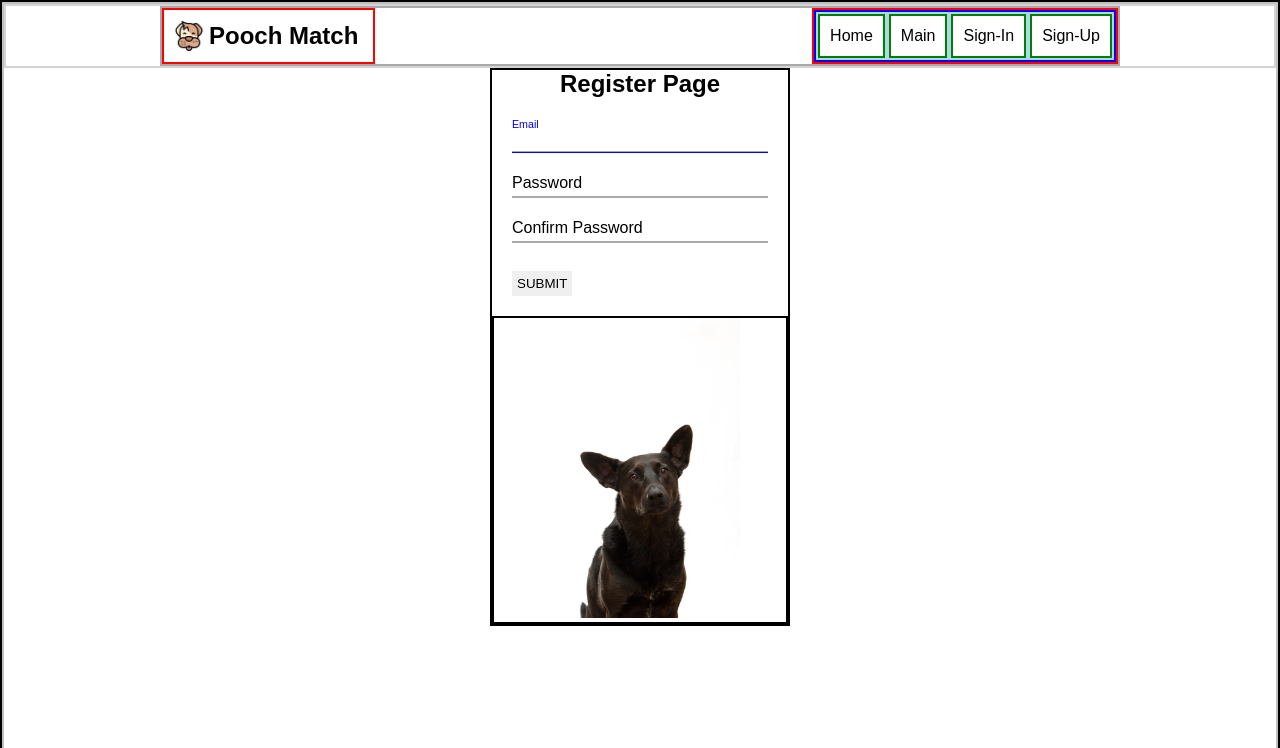
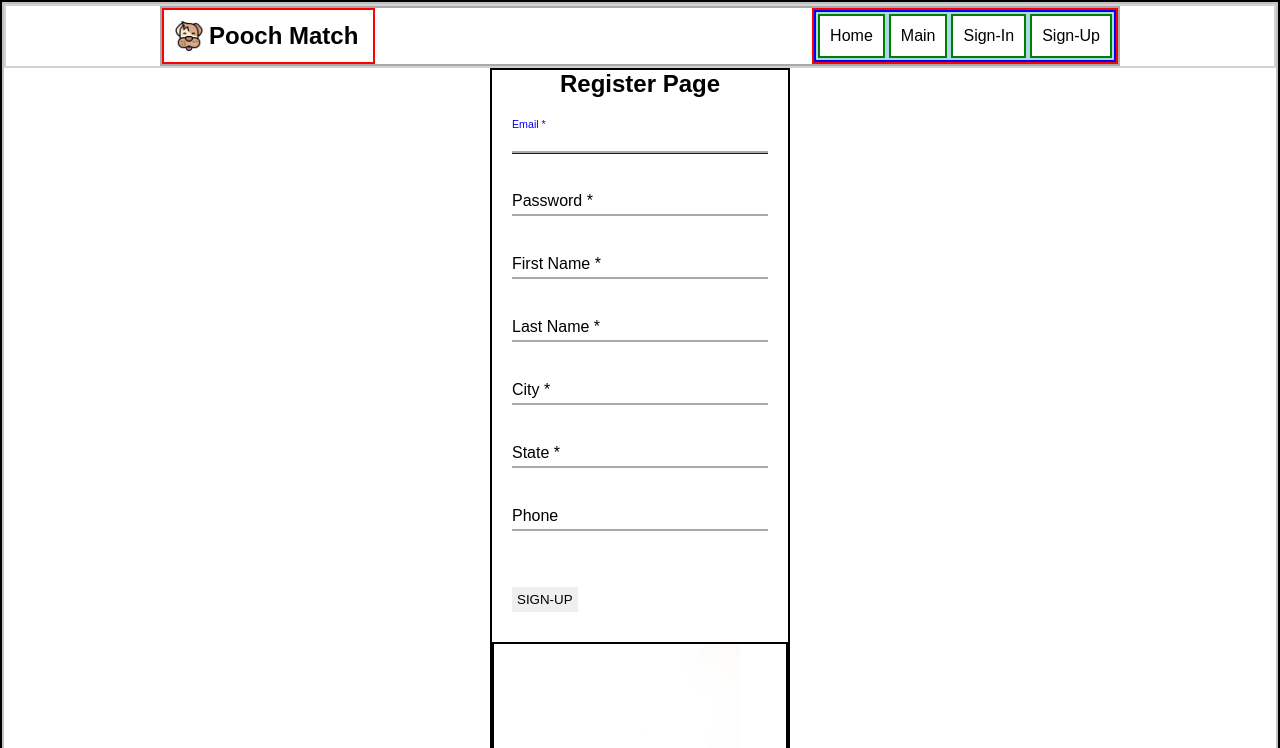
Before and after one commit to SleepyJen/PoochMatch, a React (Create React App) app in the folder client/: page /user/sign-up in a window 1280 px wide. Shown: the top 748 px of the page. Built offline with nearby package versions, Linux system fonts and the light colour scheme.

Commit message:
updated inputs and routes

```diff
--- a/client/src/App.js
+++ b/client/src/App.js
@@ -33,13 +33,9 @@ function App() {
             <MainPage />
           </Route>
 
-          {/*  */}
 
-          <Route exact path="/user">
-            <UserPage />
-          </Route>
 
-          {/*  */}
+
 
           <Route exact path="/user/sign-in">
             <SignInPage />
@@ -47,6 +43,10 @@ function App() {
 
           <Route exact path="/user/sign-up">
             <SignUpPage />
+          </Route>
+
+          <Route path="/user">
+            <UserPage />
           </Route>
 
           {/*  */}
--- a/client/src/views/SignInPage/SignInPage.css
+++ b/client/src/views/SignInPage/SignInPage.css
@@ -48,7 +48,7 @@ div.group {
             content: '';
 
             position: absolute;
-            top: 75%;
+            top: 55%;
             left: 50%;
             right: 50%;
             /* bottom: 0.6em; */
@@ -75,3 +75,18 @@ div.group {
                 width: 100%;
             }
 /*  */
+
+input.input:not([value=""]):not(:focus):optional + .border::after
+{
+    background: green;
+    left: 0;
+    right: 0;
+    width: 100%;
+}
+
+input.input:not([value=""]):not(:focus):optional + .border .text
+{
+    color: green;
+    top: 0;
+    font-size: 8pt;
+}
--- a/client/src/views/SignInPage/SignInPage.js
+++ b/client/src/views/SignInPage/SignInPage.js
@@ -4,15 +4,16 @@ import './SignInPage.css'
 
 
 
+const initState = {
+  email: '',
+  password: ''
+};
+
 class SignInPage extends Component {
 
   constructor () {
     super()
-
-    this.state = {
-      email: '',
-      password: ''
-    };
+    this.state = initState;
   }
 
 
@@ -34,7 +35,7 @@ class SignInPage extends Component {
     // if (user) { console.log('User:', user, '√') }
     /*  */
 
-    this.setState({ email:'' , password:'' })
+    this.setState({ initState })
   };
 
 
@@ -87,8 +88,9 @@ class SignInPage extends Component {
 
           <input
             type="submit"
-            name="submit"
-            value="SUBMIT"
+            name="login"
+            className="login-btn"
+            value="Login"
           />
         </form>
         <div className="img-comp">
--- a/client/src/views/SignUpPage/SignUpPage.css
+++ b/client/src/views/SignUpPage/SignUpPage.css
@@ -48,10 +48,10 @@ div.group {
             content: '';
 
             position: absolute;
-            top: 75%;
+            top: 55%;
             left: 50%;
             right: 50%;
-            /* bottom: 50%; */
+            /* bottom: 0.6em; */
             transition: 0.3s all ease;
 
             width: 0;
@@ -75,3 +75,18 @@ div.group {
                 width: 100%;
             }
 /*  */
+
+input.input:not([value=""]):not(:focus):optional + .border::after
+{
+    background: green;
+    left: 0;
+    right: 0;
+    width: 100%;
+}
+
+input.input:not([value=""]):not(:focus):optional + .border .text
+{
+    color: green;
+    top: 0;
+    font-size: 8pt;
+}
--- a/client/src/views/SignUpPage/SignUpPage.js
+++ b/client/src/views/SignUpPage/SignUpPage.js
@@ -1,20 +1,40 @@
 import React, { Component } from 'react'
 import './SignUpPage.css'
 // import db from '../../data.json'
+import axios from 'axios';
 
 
+
+const initState = {
+  email: '',
+  password: '',
+  first_name: '',
+  last_name: '',
+  city: '',
+  state: '',
+  phone: '',
+  // c_password: ''
+};
 
 class SignUpPage extends Component {
 
   constructor () {
     super()
+    this.state = initState;
+  }
 
-    this.state = {
-      email: '',
-      password: '',
-      c_password: ''
+
+
+  createUser = async (data) => {
+    try {
+      const result = await axios.post(
+        '/user/createNewUser' , data
+      );
+      console.log('API Test:',result.data)
+    } catch (err) {
+      console.log(err)
+    }
   };
-  }
 
   handleValue = (event) => {
     const { name , value } = event.target;
@@ -25,8 +45,9 @@ class SignUpPage extends Component {
   submitForm = (event) => {
     event.preventDefault()
 
-    const { email , password } = this.state;
-    console.log({ email , password })
+    // const { email , password } = this.state;
+    const user_data = this.state;
+    console.log('Client Data:', { ...user_data })
 
     /*  */
     // let user = db.find( user => (user.email === email));
@@ -37,11 +58,18 @@ class SignUpPage extends Component {
     // }
     /*  */
 
-    this.setState({ email: '', password: '' })
+    this.createUser(user_data)
+    this.setState({ initState  })
   };
 
+
+
   render () {
-    const { email, password, c_password } = this.state;
+    const {
+      email      , password,
+      first_name , last_name,
+      city , state , phone
+    } = this.state;
     const { handleValue, submitForm } = this;
 
     return (
@@ -63,7 +91,7 @@ class SignUpPage extends Component {
             />
             <label htmlFor="email" className="border">
               <span className="text">
-                  Email
+                Email *
               </span>
             </label>
           </div>
@@ -79,7 +107,7 @@ class SignUpPage extends Component {
             />
             <label htmlFor="password" className="border">
               <span className="text">
-                  Password
+                Password *
               </span>
             </label>
           </div>
@@ -87,15 +115,79 @@ class SignUpPage extends Component {
           <div className="group">
             <input
               type="text"
-                name="c_password"
-                className="c_password input"
+              name="first_name"
+              className="first_name input"
               autoComplete="off"
-                value={ c_password }
+              value={ first_name }
               onChange={ handleValue }
             />
-              <label htmlFor="c_password" className="border">
+            <label htmlFor="first_name" className="border">
               <span className="text">
-                  Confirm Password
+                First Name *
+              </span>
+            </label>
+          </div>
+
+          <div className="group">
+            <input
+              type="text"
+              name="last_name"
+              className="last_name input"
+              autoComplete="off"
+              value={ last_name }
+              onChange={ handleValue }
+            />
+            <label htmlFor="last_name" className="border">
+              <span className="text">
+                Last Name *
+              </span>
+            </label>
+          </div>
+
+          <div className="group">
+            <input
+              type="text"
+              name="city"
+              className="city input"
+              autoComplete="off"
+              value={ city }
+              onChange={ handleValue }
+            />
+            <label htmlFor="city" className="border">
+              <span className="text">
+                City *
+              </span>
+            </label>
+          </div>
+
+          <div className="group">
+            <input
+              type="text"
+              name="state"
+              className="state input"
+              autoComplete="off"
+              value={ state }
+              onChange={ handleValue }
+            />
+            <label htmlFor="state" className="border">
+              <span className="text">
+                State *
+              </span>
+            </label>
+          </div>
+
+          <div className="group">
+            <input
+              type="text"
+              name="phone"
+              className="phone input"
+              autoComplete="off"
+              value={ phone }
+              onChange={ handleValue }
+            />
+            <label htmlFor="phone" className="border">
+              <span className="text">
+                Phone
               </span>
             </label>
           </div>
@@ -104,8 +196,9 @@ class SignUpPage extends Component {
 
           <input
             type="submit"
-              name="submit"
-              value="SUBMIT"
+            name="sign_up"
+            className="sign-up"
+            value="SIGN-UP"
           />
         </form>
         <div className="img-comp">
@@ -127,17 +220,24 @@ export default SignUpPage
 
 
 /*
-            <div class="group">
+< value=""    onchange="this.setAttribute('value', this.value);" />
+*/
+
+
+
+/*
+            <div className="group">
               <input
                 type="text"
-                name="text"
-                class="text input"
-                autocomplete="off"
-                autofocus
+                name="___"
+                className="___ input"
+                autoComplete="off"
+                value={ ___ }
+                onChange={ handleValue }
               />
-              <label for="text" class="border">
-                <span class="text">
-                  Text
+              <label htmlFor="___" className="border">
+                <span className="___">
+                  ___
                 </span>
               </label>
             </div>
--- a/client/src/views/UserPage/UserPage.js
+++ b/client/src/views/UserPage/UserPage.js
@@ -1,14 +1,14 @@
-// import { BrowserRouter as Router, Route, Switch } from "react-router-dom";
 import React from 'react' // , { useState }
 import { Route } from 'react-router-dom';
 import './UserPage.css'
 
 // import ___ from './components/___/___.js'
 import NavSettings from './components/NavSettings/NavSettings.js'
-// import DogProfile from './components/DogProfile/DogProfile.js'
-// import UserProfile from './components/UserProfile/UserProfile.js';
+import DogProfile from './components/DogProfile/DogProfile.js'
+import UserProfile from './components/UserProfile/UserProfile.js'
 
 import TestComp from './components/TestComp/TestComp.js'
+
 
 
 function UserPage () {
@@ -27,10 +27,9 @@ function UserPage () {
 
       <br />
 
-      <Route exact path="/user/:settings">
-        <TestComp />
-      </Route>
-      {/* <span>SUB PAGE</span> */}
+      <Route exact path="/user" component={ TestComp } />
+      <Route exact path="/user/user-profile" component={ UserProfile } />
+      <Route exact path="/user/dog-profile" component={ DogProfile } />
     </div>
   );
 
--- a/client/src/views/UserPage/components/DogProfile/DogProfile.css
+++ b/client/src/views/UserPage/components/DogProfile/DogProfile.css
@@ -3,11 +3,18 @@
 }
 
 form label {
-    width: 110px;
+    width: 100px;
     display: inline-block;
     text-align: center;
 }
 
+input {
+    border-bottom: 2px solid #aaa;
+    margin: 10px 0;
+    padding: 5px 0;
+}
+
 label[for="spayed_neutered"] {
     width: inherit;
+    /* vertical-align: middle; */
 }
--- a/client/src/views/UserPage/components/DogProfile/DogProfile.js
+++ b/client/src/views/UserPage/components/DogProfile/DogProfile.js
@@ -1,5 +1,5 @@
 import React, { Component } from 'react'
-import './NewDogPage.css'
+import './DogProfile.css'
 
 
 
@@ -53,8 +53,8 @@ class NewDogPage extends Component {
   render () {
 
     const {
-      name   , breed , species,
-      gender , age   , weight,
+      name   , breed  , species,
+      gender , age    , weight,
       spayed_neutered , personality
     } = this.state;
     const {
@@ -63,11 +63,11 @@ class NewDogPage extends Component {
 
     return (
       <main className="component">
-        <h2>New God Page</h2>
+        <h2>Dog Profile</h2>
 
         <form onSubmit={ submitForm }>
           <fieldset>
-            <legend>God Form</legend>
+            <legend>Dog Form</legend>
 
             <div>
               <label htmlFor="name">
@@ -190,8 +190,9 @@ class NewDogPage extends Component {
 
             <input
               type="submit"
-              name="submit"
-              value="SUBMIT"
+              name="save"
+              className="save-btn"
+              value="SAVE"
             />
           </fieldset>
         </form>
--- a/client/src/views/UserPage/components/UserProfile/UserProfile.js
+++ b/client/src/views/UserPage/components/UserProfile/UserProfile.js
@@ -145,8 +145,9 @@ class UserProfile extends Component {
 
             <input
               type="submit"
-              name="submit"
-              value="SUBMIT"
+              name="save"
+              className="save-btn"
+              value="SAVE"
             />
           </fieldset>
         </form>
```
Lines whose indentation alone changed are shown as unchanged.
